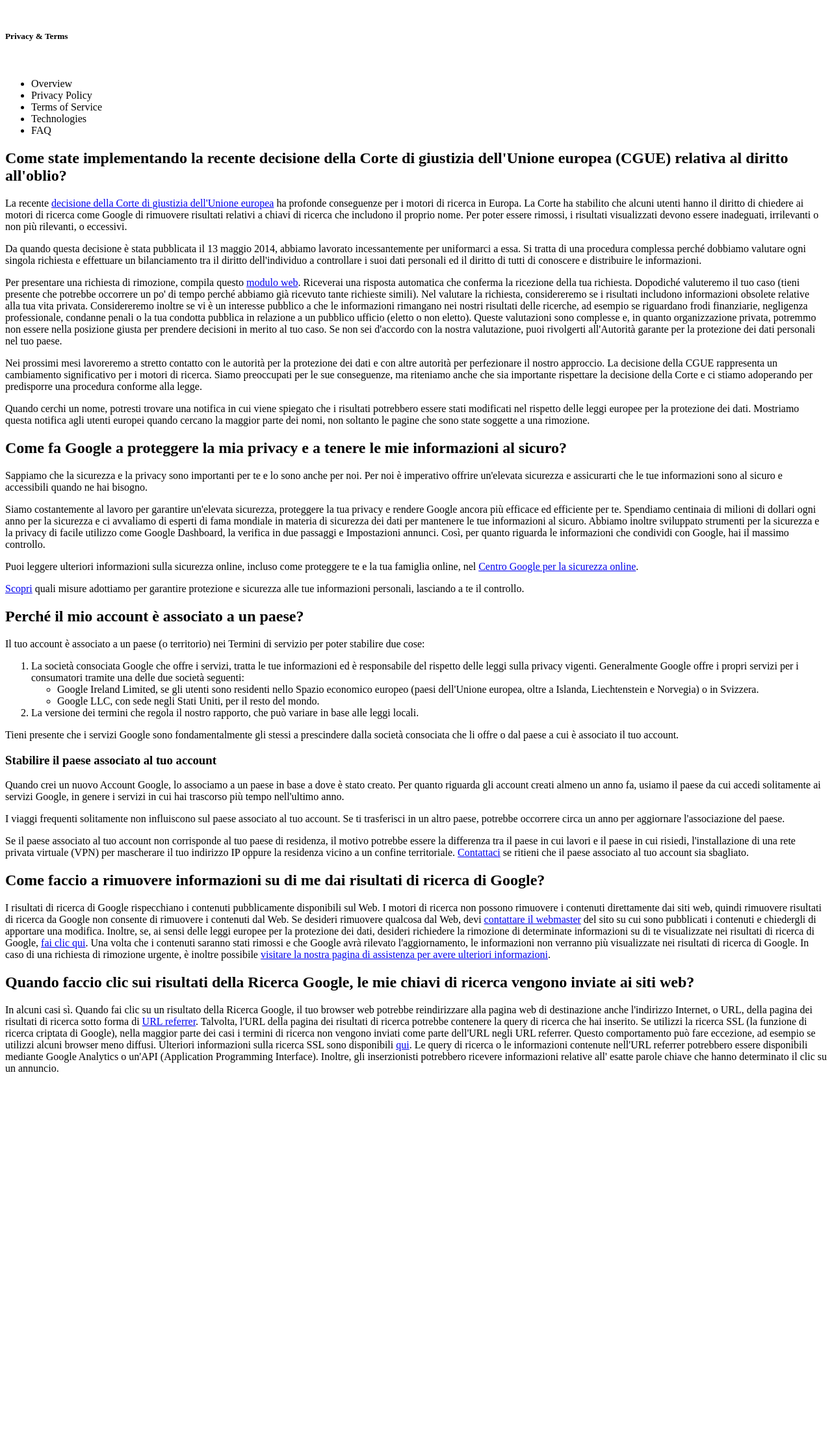
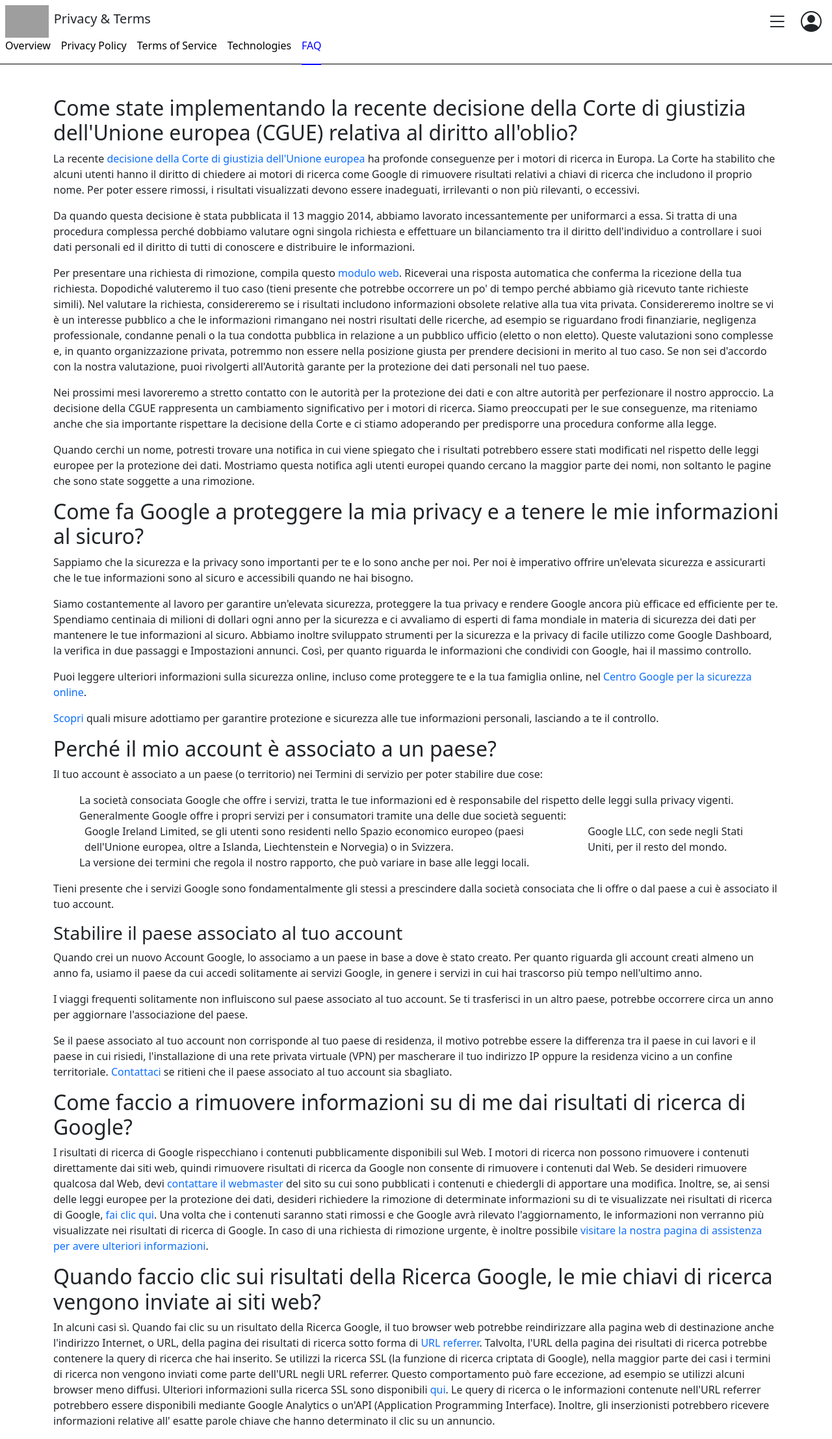
Before and after one commit to pyroYV/php-google-faq, a PHP site: page / in a window 1280 px wide. Shown: the whole page at 65% size. Before the commit the page ends 1649 px from the top, so only its background shows below. Run offline with PHP 8.4, Linux system fonts and the light colour scheme; some libraries are stand-ins or nearby versions; grey boxes are pictures that could not be loaded.

Commit message:
Feat:styling

```diff
--- a/index.php
+++ b/index.php
@@ -62,46 +62,48 @@
     <meta name="viewport" content="width=device-width, initial-scale=1.0">
     <link rel="stylesheet" href="style.css">
     <title>Document</title>
+    <link href="https://cdn.jsdelivr.net/npm/bootstrap@5.2.0/dist/css/bootstrap.min.css" rel="stylesheet" integrity="sha384-gH2yIJqKdNHPEq0n4Mqa/HGKIhSkIHeL5AyhkYV8i59U5AR6csBvApHHNl/vI1Bx" crossorigin="anonymous">
     <link rel="preconnect" href="https://fonts.googleapis.com">
     <link rel="preconnect" href="https://fonts.gstatic.com" crossorigin>
+    <link rel="stylesheet" href="https://cdn.jsdelivr.net/npm/bootstrap-icons@1.9.1/font/bootstrap-icons.css">
     <link href="https://fonts.googleapis.com/css2?family=Montserrat:wght@300;500;700&display=swap" rel="stylesheet">
 </head>
 <body>
     <header>
         <div class="top-header">
-            <div class="user">
-                <div class="top-left">
-                    <img src="" alt="">
-                    <h5>Privacy & Terms</h5>
+            <div class="user d-flex justify-content-between align-items-center pt-2">
+                <div class="top-left d-flex align-items-center">
+                    <img src="https://upload.wikimedia.org/wikipedia/commons/thumb/2/2f/Google_2015_logo.svg/1920px-Google_2015_logo.svg.png" alt="Google Logo">
+                    <h5 class="ms-2">Privacy & Terms</h5>
                 </div>
                 <div class="top-right">
-                    <i></i>
-                    <img src="" alt="">
+                    <i class="bi bi-list"></i>
+                    <i class="bi bi-person-circle"></i>
                 </div>
             </div>
             <nav class="navigation">
                 <ul>
-                    <li>
-                        Overview
+                    <li><a href="">
+                        Overview</a>
                     </li>
-                    <li>
-                        Privacy Policy
+                    <li><a href="">
+                        Privacy Policy</a>
                     </li>
-                    <li>
-                        Terms of Service
+                    <li><a href="">
+                        Terms of Service</a>
                     </li>
-                    <li>
-                        Technologies
+                    <li><a href="">
+                        Technologies</a>
                     </li>
-                    <li>
-                        FAQ
+                    <li class="selected"><a href="">
+                        FAQ</a>
                     </li>
                 </ul>
             </nav>
         </div>
     </header>
     <main>
-        <section>
+        <section class="container-lg mt-5">
 
     <?php
     foreach($FAQArray as $key => $FAQ){
--- a/style.css
+++ b/style.css
@@ -0,0 +1,47 @@
+*{
+    font-style: openSans;
+}
+a{
+    text-decoration: none !important;
+}
+.top-left img{
+    height: 50px;
+}
+.top-right i{
+    font-size: 2rem;
+    margin-right: 1rem;
+}
+ul{
+    padding: 0 !important;
+    margin: 0;
+    list-style: none;
+    display:flex;
+}
+li>a{
+    color: black !important;
+}
+li{
+    display:inline-block;
+    padding-left: .5rem;
+    padding-right: .5rem;
+    font-weight: 500;
+}
+.selected>a{
+    color: blue !important;
+    position: relative;
+}
+.selected>a::after{
+    content: '';
+    width: 30px;
+    height: 2px;
+    background-color: blue;
+    bottom: -19px;
+    left: 0;
+    position: absolute;
+}
+nav{
+    border-bottom: 1px solid black;
+}
+.user{
+    padding-left: .5rem;
+}
```
